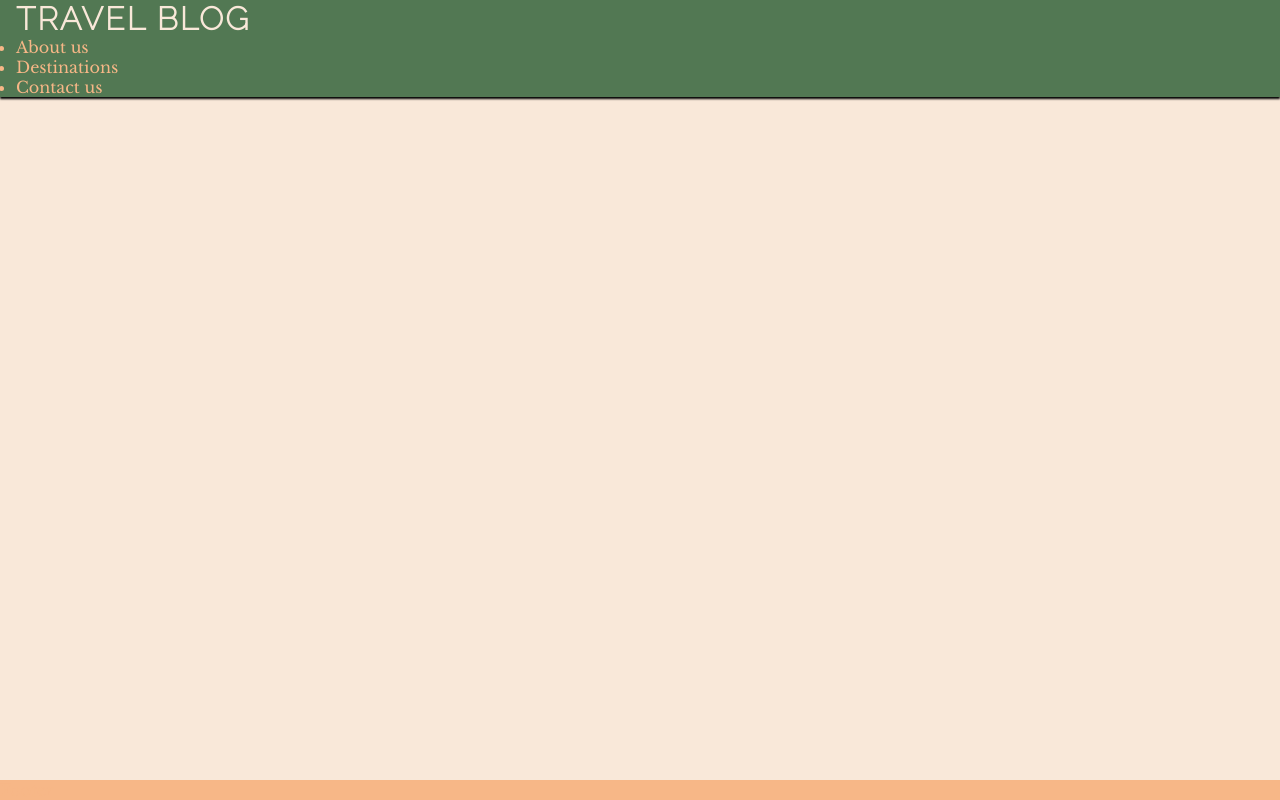
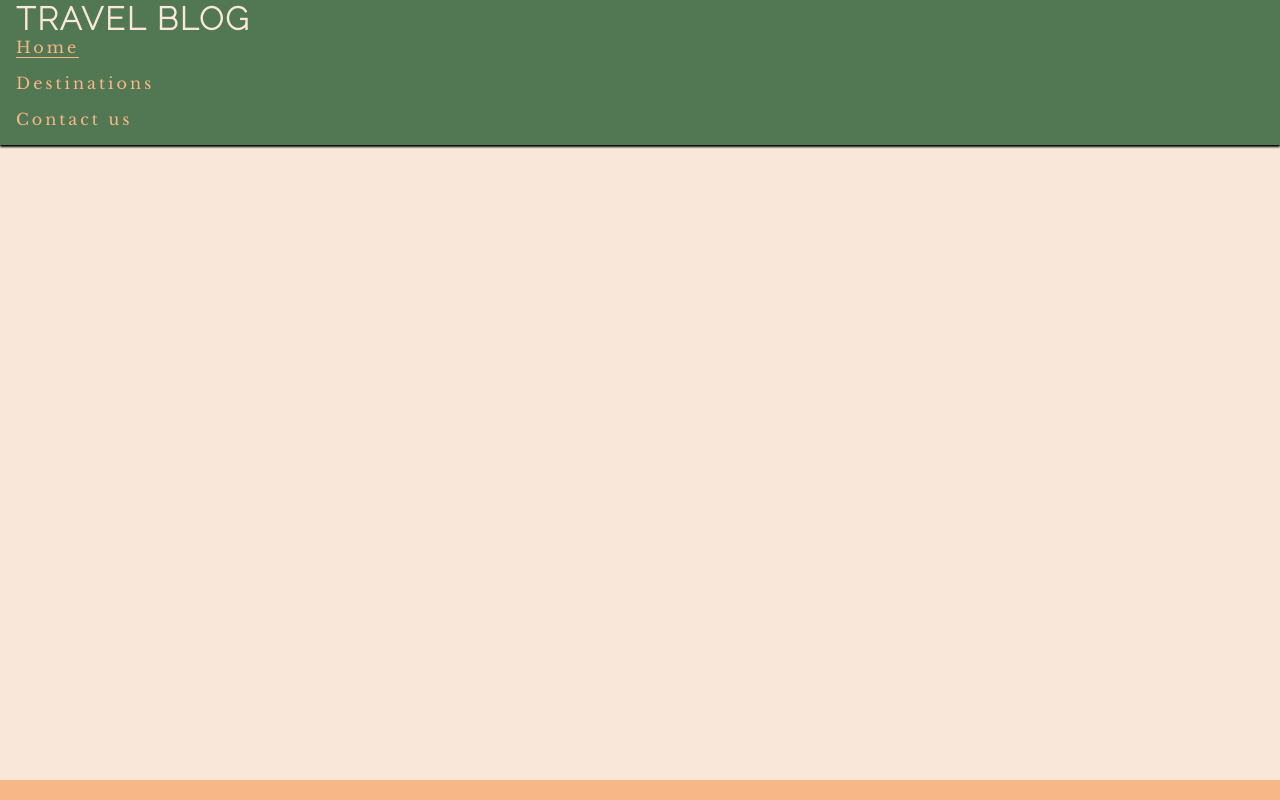
Before and after one commit to Mikagiol/Travel-Blog, a plain HTML site: page index.html in a window 1280 px wide. Drawn offline with nearby package versions, Linux system fonts and the light colour scheme.

Commit message:
Styled the navbar

```diff
--- a/assets/style.css
+++ b/assets/style.css
@@ -41,6 +41,20 @@ h1 {
     font-weight: bold;
 }
 
+#menu {
+    font-size: 100%;
+    letter-spacing: 3px;
+    list-style-type: none;
+}
+
+#menu > li {
+    margin-bottom: 1em;
+}
+
+.active {
+    border-bottom: 1px solid #F7B787;
+}
+
 /* Main content*/
 main {
     background-color: #F9E8D9 ;
--- a/index.html
+++ b/index.html
@@ -29,8 +29,8 @@
             <h1 id="logo"> Travel Blog </h1>
         </a>
         <nav>
-            <ul>
-                <li><a href="">About us</a></li>
+            <ul id="menu">
+                <li><a href="" class="active">Home</a></li>
                 <li><a href="">Destinations</a></li>
                 <li><a href="">Contact us</a></li>
             </ul>
```
